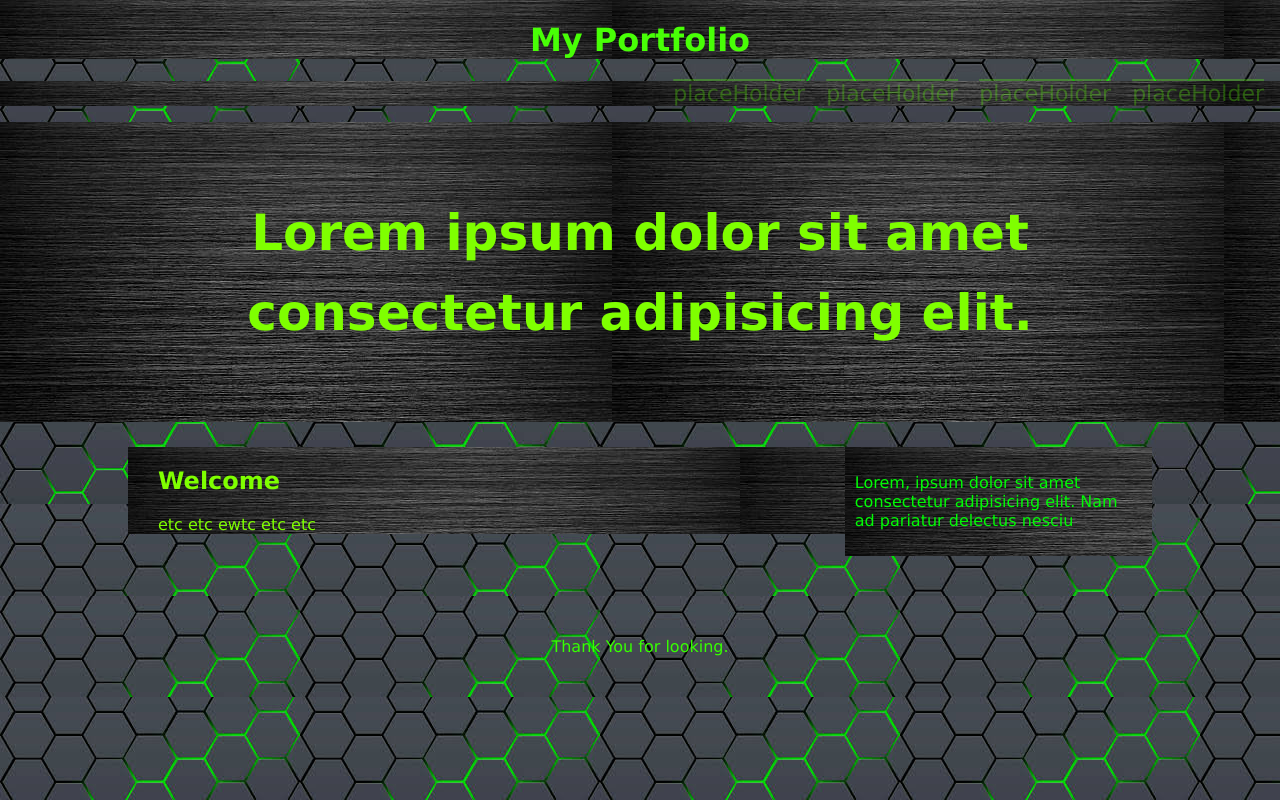
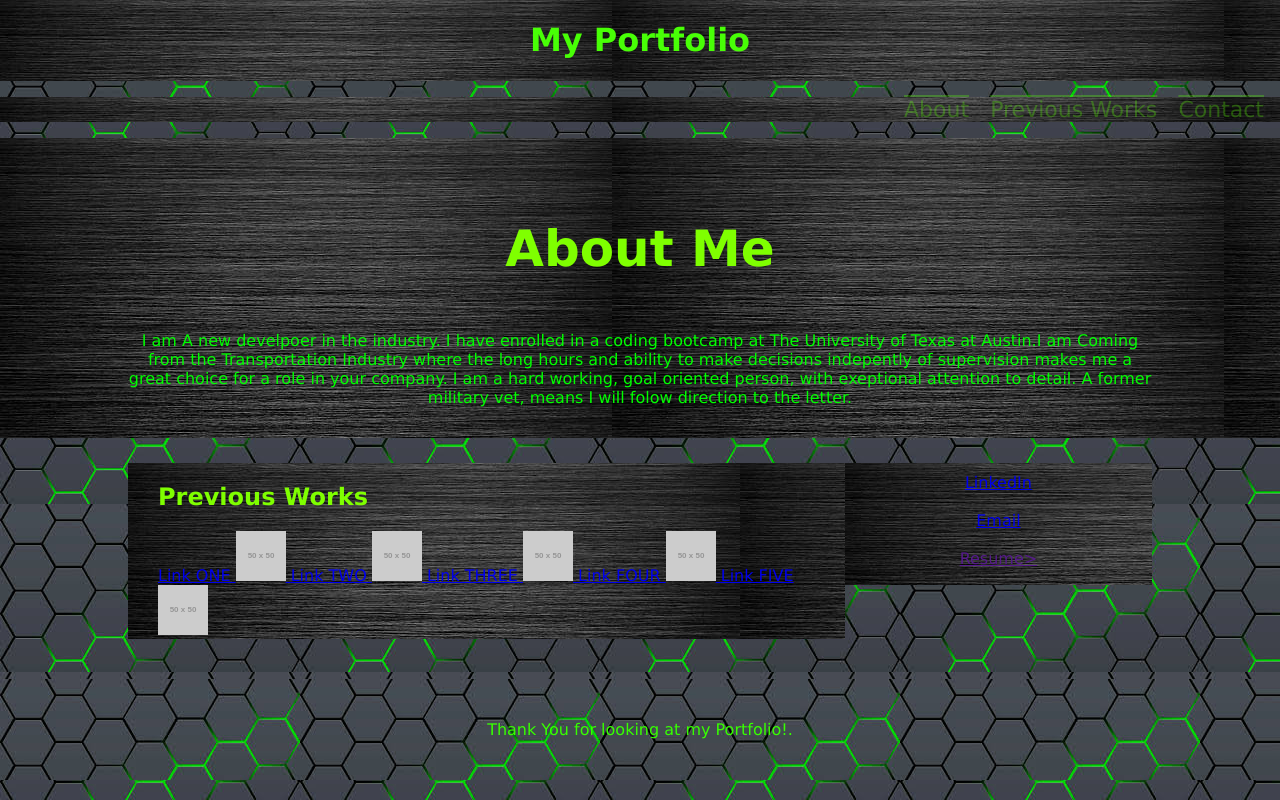
Before and after one commit to DanielkKostich/Portfolio, a plain HTML site: page index.html in a window 1280 px wide. Drawn offline with Linux system fonts and the light colour scheme; placeholder pictures from the web are drawn by us.

Commit message:
added links and bio

```diff
--- a/index.html
+++ b/index.html
@@ -9,41 +9,55 @@
 </head>
 <body>
 <header id="main-header">
-    <div class="container"></div>
+    <div class="container">
       <h1> My Portfolio</h1>
     </header>
 <nav id="nav-bar">
 
       <ul>
-        <li> <a href="#">placeHolder</a></li>
-        <li> <a href="#">placeHolder</a></li>
-        <li> <a href="#">placeHolder</a></li>
-        <li> <a href="#">placeHolder</a></li>
+        <li> <a href="#SpecialElement">About</a></li>
+        <li> <a href="#MainElement">Previous Works</a></li>
+        <li> <a href="#side-bar">Contact</a></li>
       </ul>
-
+    </div>
 </nav>
 
 <section id="SpecialElement">
  <div class="container">
-      <h1>Lorem ipsum dolor sit amet consectetur adipisicing elit.
-
-      </h1>
+      <h1>About Me</h1>
+            <p1>
+                I am A new develpoer in the industry. I have enrolled in a coding bootcamp at The University of Texas at Austin.I am Coming from the Transportation Industry where the long hours and ability to make decisions indepently of supervision makes me a great choice for a role in your company. I am a hard working, goal oriented person, with exeptional attention to detail. A former military vet, means I will folow direction to the letter.
+            </p1>
  </div>
 </section>
 
-    <div class="container">
+<div class="container">
     <section id="MainElement">
-        <h1> Welcome</h1>
-        <p1> etc etc ewtc etc etc </p1>
 
-        </section>
-    <aside id="side-bar">
-    <p>Lorem, ipsum dolor sit amet consectetur adipisicing elit. Nam ad pariatur delectus nesciu</p>
+        <h1>Previous Works</h1>
+        <a href="https://google.com">Link ONE <img src="https://via.placeholder.com/50" alt="placeholder">
+        <a href="https://google.com">Link TWO <img src="https://via.placeholder.com/50" alt="placeholder">
+        <a href="https://google.com">Link THREE <img src="https://via.placeholder.com/50" alt="placeholder">
+        <a href="https://google.com">Link FOUR <img src="https://via.placeholder.com/50" alt="placeholder">
+        <a href="https://google.com">Link FIVE <img src="https://via.placeholder.com/50" alt="placeholder">
+    </section>
+
+    <aside>
+      <section id="side-bar">
+           <a href="https://www.linkedin.com/feed/">LinkedIn</a>
+           <br>
+           <br>
+           <a href="mailto: d.kostich@yahoo.com">Email</a>
+           <br>
+           <br>
+           <a href="">Resume></a>
+
+      </section>
     </aside>
-    </div>
+</div>
 
     <footer id="mainFooter">
-        <p> Thank You for looking.</p>
+        <p> Thank You for looking at my Portfolio!.</p>
     </footer>
 </body>
 </html>
```
Also changed, not shown: assets/.css, images/maybe.png (added), images/placeholder.png (added), images/sidebar.jfif (added).
